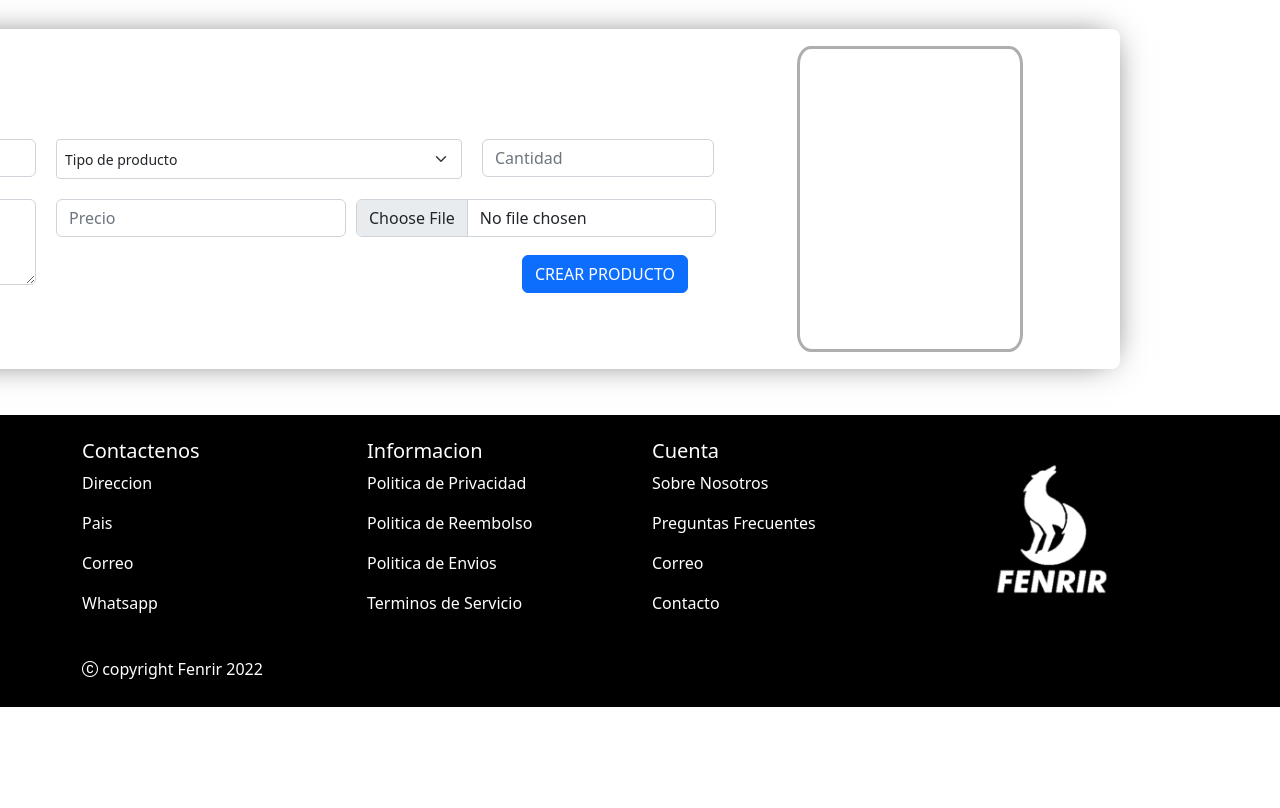
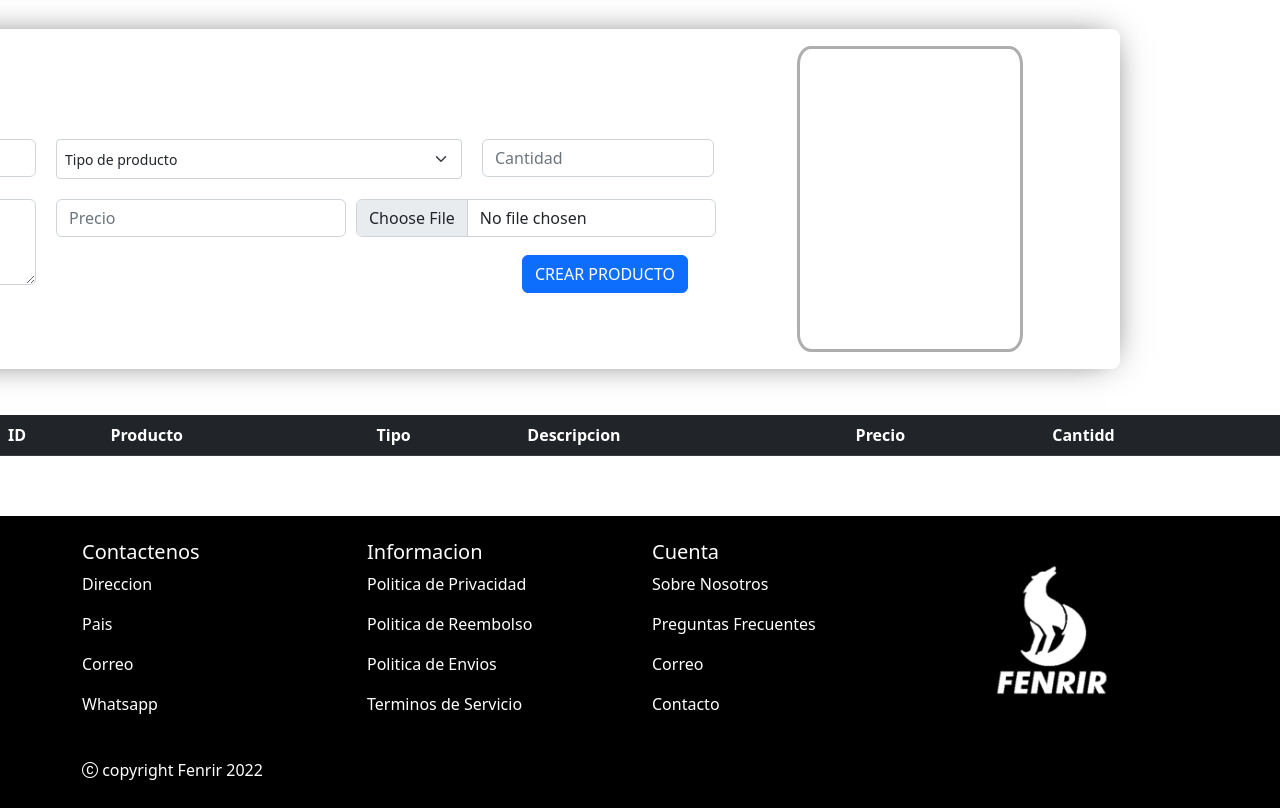
Before and after one commit to Santiagozapataaaa/proyectoFinalHerramientas, a PHP site: page /producto in a window 1280 px wide. Shown: the part 210-1018 px from the top of the page. Before the commit the page ends 917 px from the top, so only its background shows below. Run offline with PHP 8.4, Linux system fonts and the light colour scheme; data that the repository does not hold is empty.

Commit message:
cambios menores

```diff
--- a/Controller/productoController.php
+++ b/Controller/productoController.php
@@ -85,4 +85,8 @@ class productoController
             die();
         }
     }
+
+    static function store(){
+
+    }
 }
--- a/view/producto.php
+++ b/view/producto.php
@@ -12,7 +12,6 @@ include('./view/layouts/header.php');
         <div id="product-content">
             <input class="form-control" type="text" placeholder="Nombre del producto" aria-label="default input example" id="producto" name="producto">
         </div>
-
         <select class="form-select form-select-sm" aria-label=".form-select-sm example" id="tipo" name="tipo">
             <option selected>Tipo de producto</option>
             <option value="Camiseta">Camiseta</option>
@@ -71,6 +70,40 @@ include('./view/layouts/header.php');
 
 </div>
 
+<div class="tabla-productos">
+            <table class="table table-dark table-striped">
+                <thead>
+                    <tr>
+                        <th>ID</th>
+                        <th>Producto</th>
+                        <th>Tipo</th>
+                        <th>Descripcion</th>
+                        <th>Precio</th>
+                        <th>Cantidd</th>
+                    </tr>
+                </thead>
+                <tbody>
+                    <?php
+                    while ($datos = mysqli_fetch_array($resultado)) { // almaceno en un array la consulta y la condiciono en un while para que me muestre la informacion mientras hayan datos en el array
+                    ?>
+
+                        <tr>
+                            <th><?php echo $datos['id'] ?></th>
+                            <th><?php echo $datos['strProducto'] ?></th> <!-- inserto php y le digo a datos que me muestre lo de la colmna correspondiente mostrara datos a medida que vaya leyendo la informacion -->
+                            <th><?php echo $datos['strTipo'] ?></th>
+                            <th><?php echo $datos['strDescripcion'] ?></th>
+                            <th><?php echo $datos['intPrecio'] ?></th>
+                            <th><?php echo $datos['intCantidad'] ?></th>
+                        </tr>
+
+                    <?php
+                    }
+                    ?>
+                </tbody>
+            </table>
+
+        </div>
+
 
 <?php
 //Footer
```
Also changed, not shown: view/productos/misca.jpeg (added).
